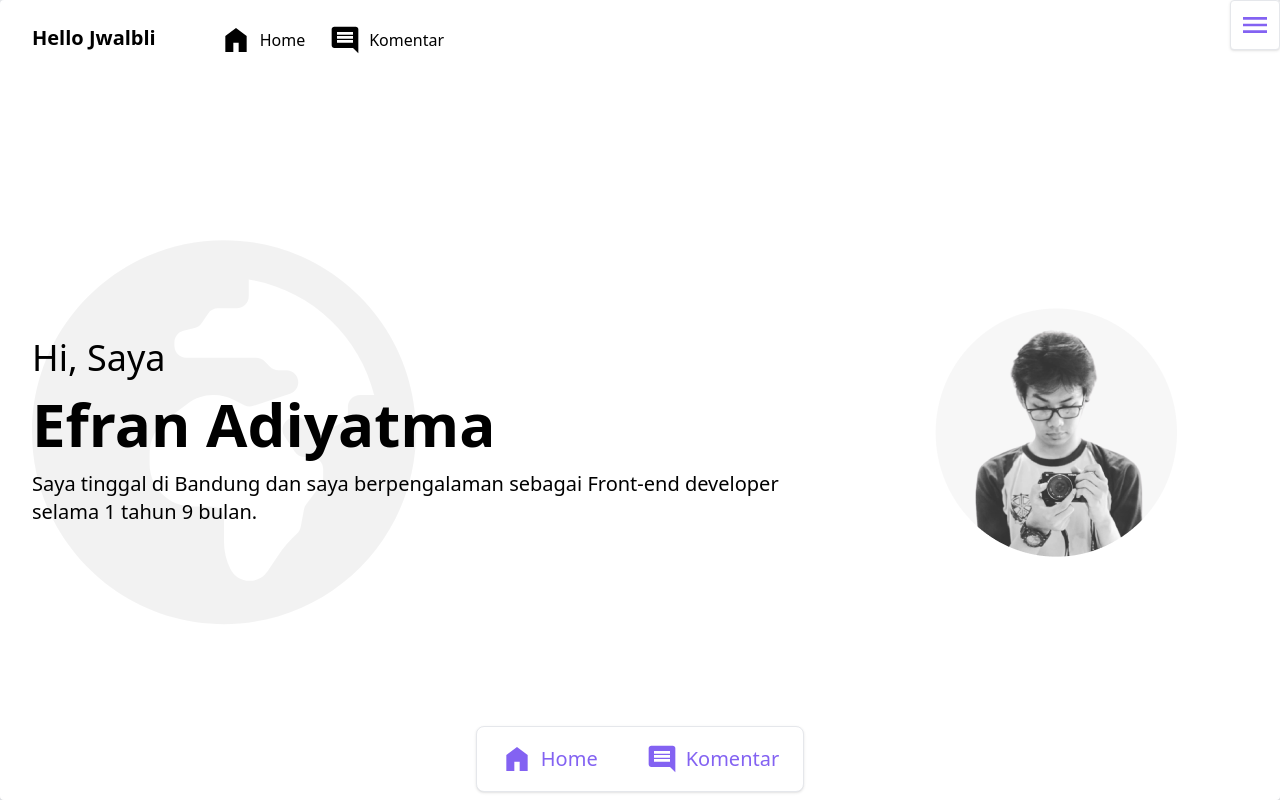
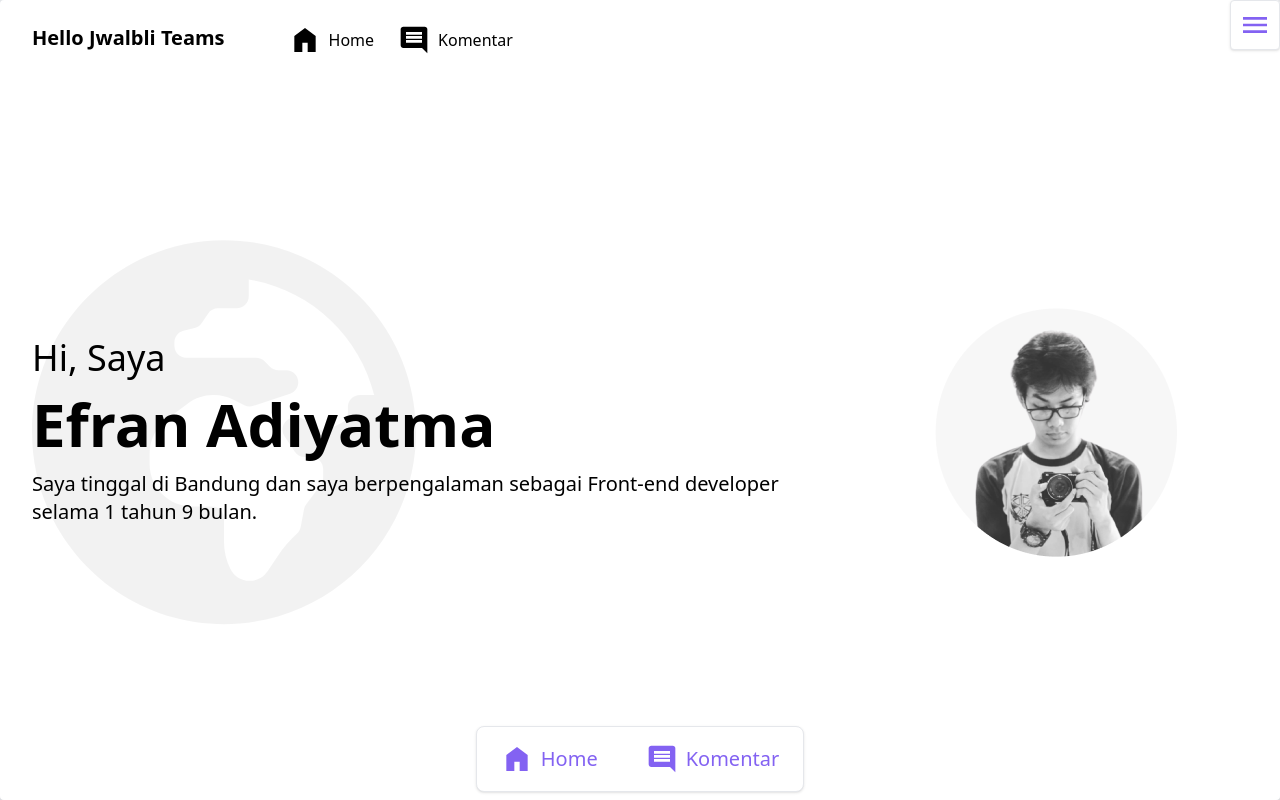
Before and after one commit to eadiyatma/jwalbli-test, a Vue app: page / in a window 1280 px wide. Built offline with nearby package versions, Linux system fonts and the light colour scheme; no server answers; what vue-sweetalert2, vue3-smooth-scroll would draw is missing.

Commit message:
fix title

```diff
--- a/src/components/navigation/NavBar.vue
+++ b/src/components/navigation/NavBar.vue
@@ -31,7 +31,7 @@ function toComment() {
 <template>
   <nav>
     <div class="flex flex-col sm:flex-row gap-4 sm:gap-16">
-      <div class="font-bold text-xl">Hello Jwalbli</div>
+      <div class="font-bold text-xl">Hello Jwalbli Teams</div>
       <ul class="flex gap-6 font-medium">
         <li>
           <a href="#home" class="bg-transparent flex items-center gap-2"
```
